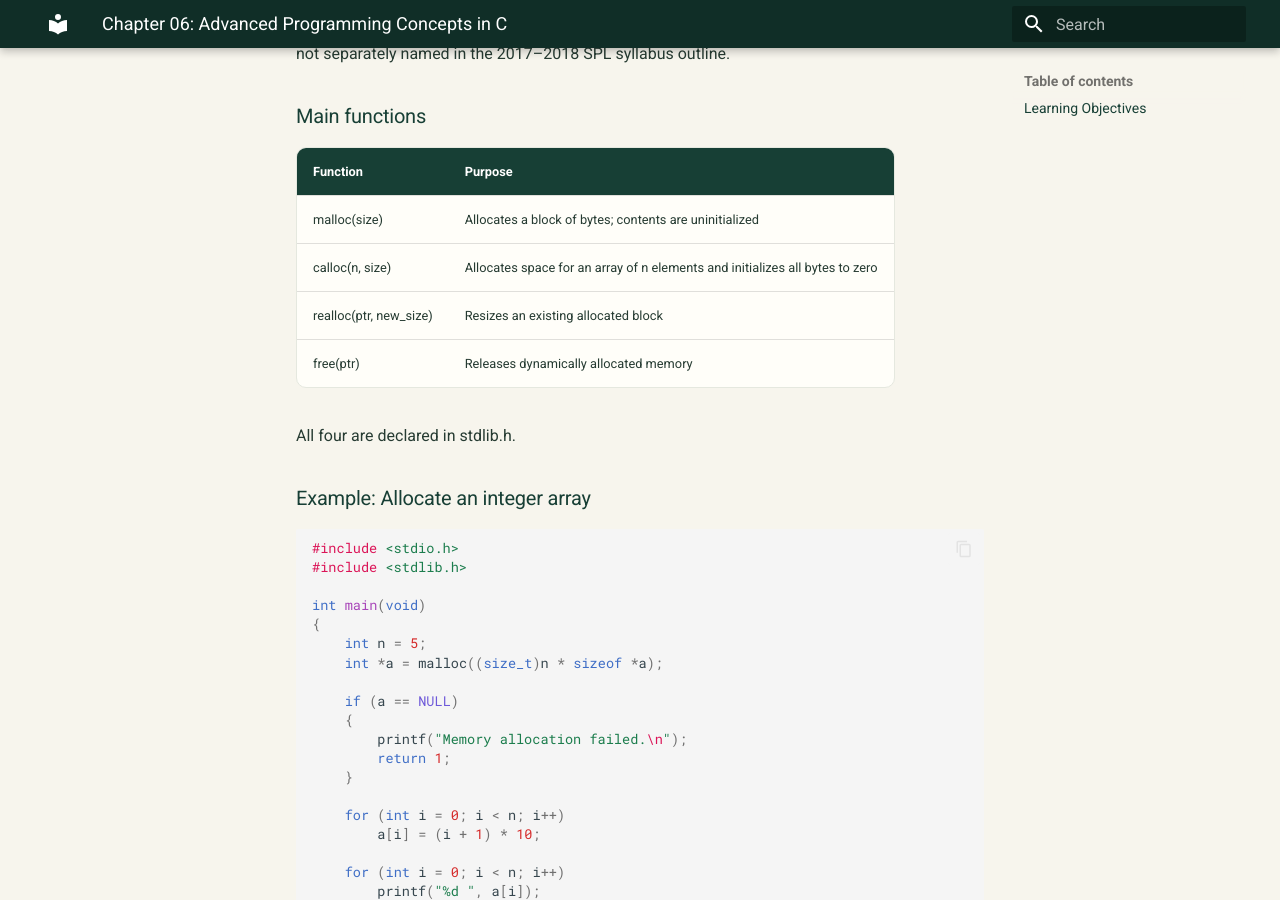
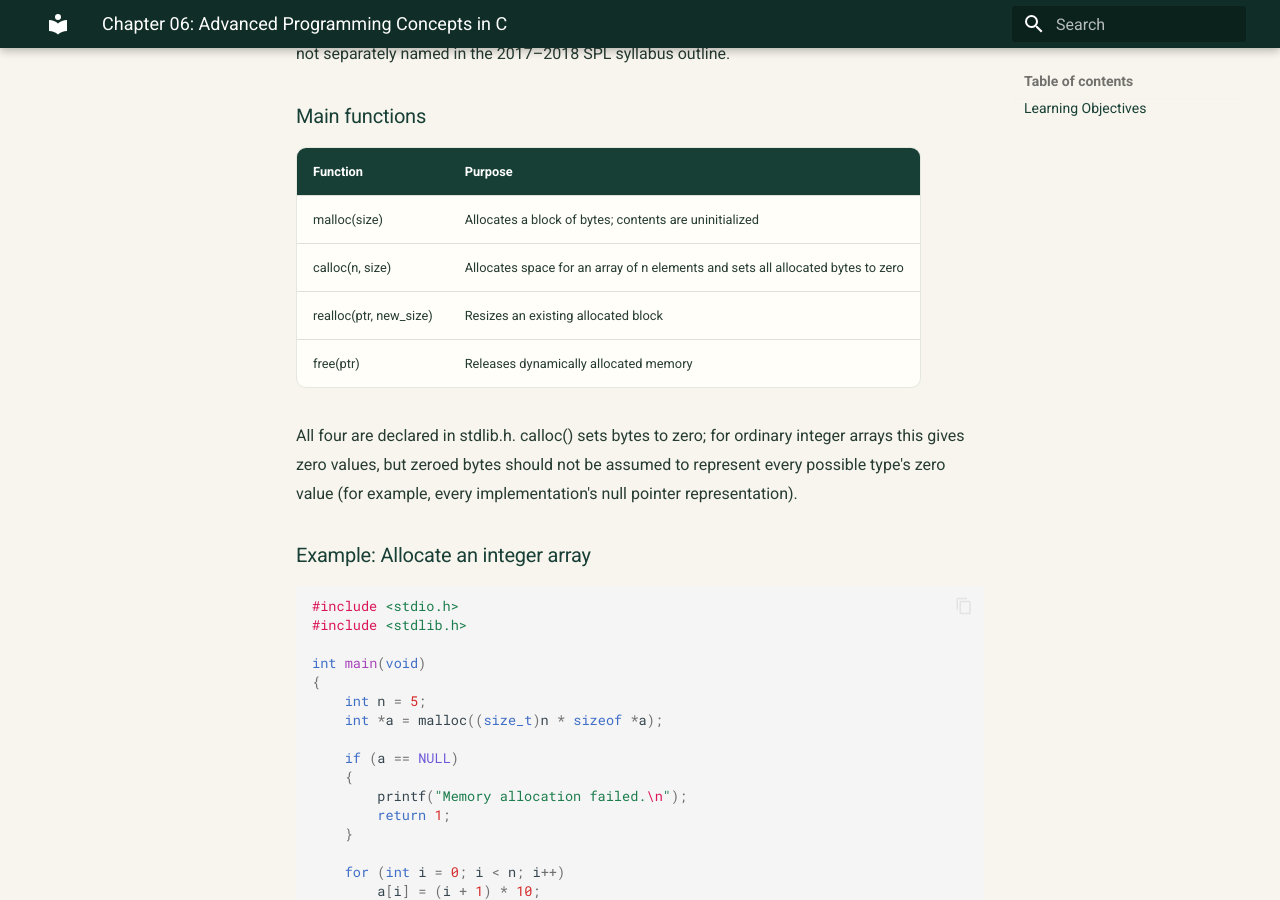
Before and after one commit to taimiyatahsin0-png/nu-cse-notes-store, an MkDocs documentation site: the page built from docs/subjects/spl/chapter-06-advanced-c.md, in a window 1280 px wide and 900 px high, scrolled down 13044 px. Built offline with MkDocs 1.6.1 and Material for MkDocs 9.7.7, drawn with Linux system fonts in a browser that asks for light colours.

Commit message:
Clarify calloc byte initialization in SPL notes

```diff
--- a/docs/subjects/spl/chapter-06-advanced-c.md
+++ b/docs/subjects/spl/chapter-06-advanced-c.md
@@ -472,11 +472,11 @@ Dynamic memory allocation means requesting memory while a program is running. Th
 | Function | Purpose |
 |---|---|
 | malloc(size) | Allocates a block of bytes; contents are uninitialized |
-| calloc(n, size) | Allocates space for an array of n elements and initializes all bytes to zero |
+| calloc(n, size) | Allocates space for an array of n elements and sets all allocated bytes to zero |
 | realloc(ptr, new_size) | Resizes an existing allocated block |
 | free(ptr) | Releases dynamically allocated memory |
 
-All four are declared in stdlib.h.
+All four are declared in stdlib.h. calloc() sets bytes to zero; for ordinary integer arrays this gives zero values, but zeroed bytes should not be assumed to represent every possible type's zero value (for example, every implementation's null pointer representation).
 
 ### Example: Allocate an integer array
 
```
